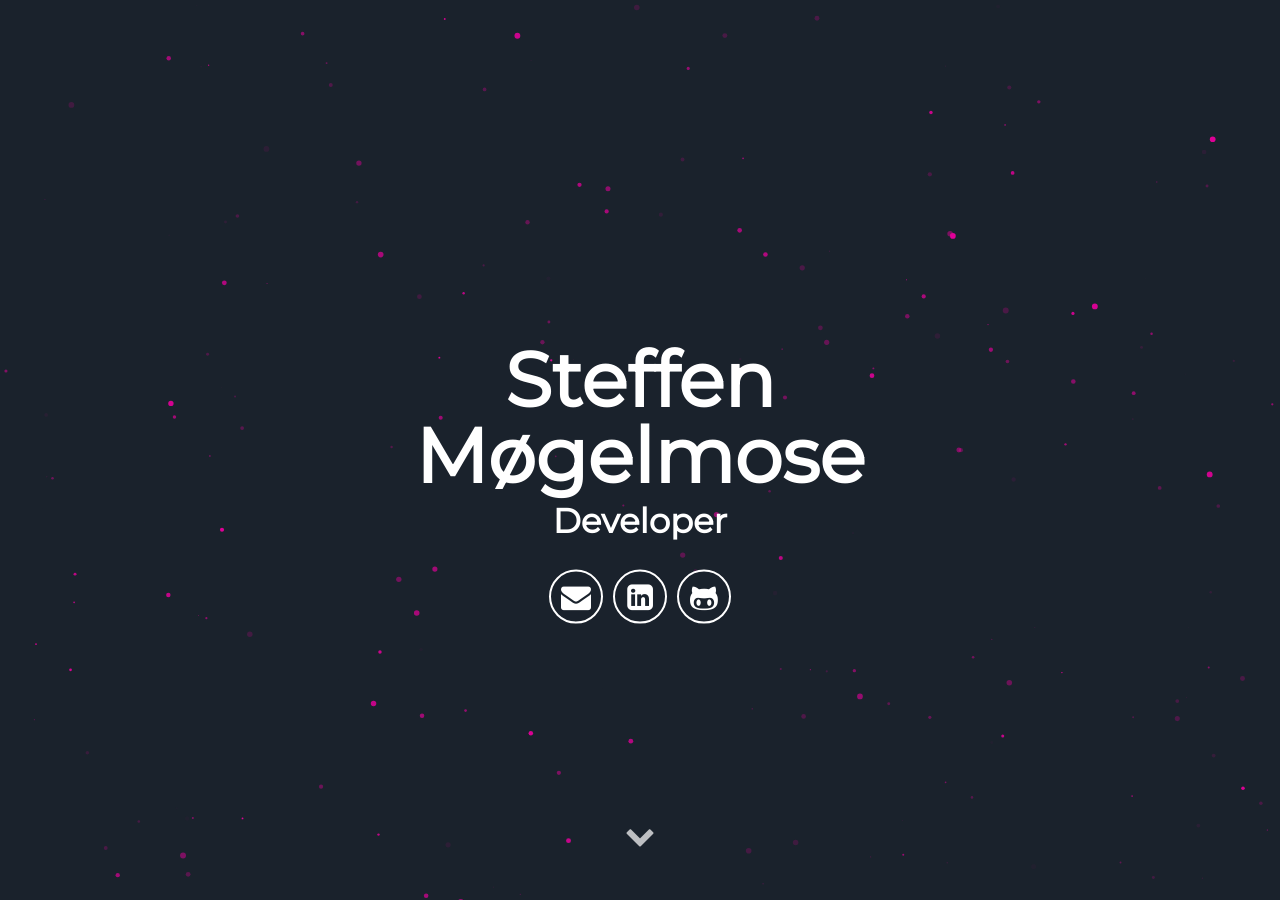
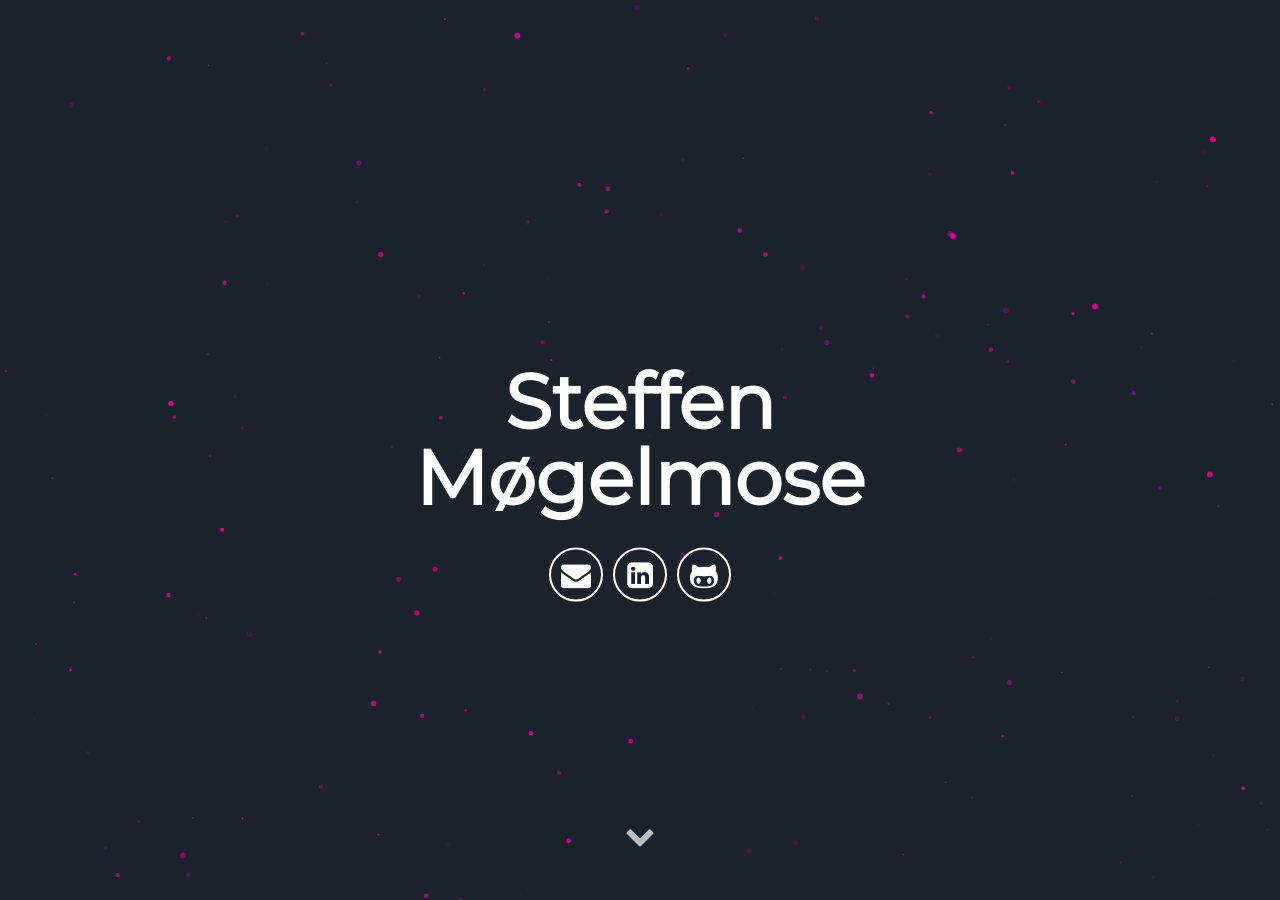
Before and after one commit to smogelmose/smogelmose.github.io, a Jekyll site: the page built from index.html, in a window 1280 px wide and 900 px high. Built offline with Jekyll 4.4.1, drawn with Linux system fonts in a browser that asks for light colours; some web fonts are replaced.

Commit message:
updated config

```diff
--- a/_config.yml
+++ b/_config.yml
@@ -1,5 +1,5 @@
 # Site settings
-title: mogelmose.org
+title: smogelmose.github.io
 description: This GitHub Pages site is powered by Jekyll 🧪
 # baseurl:
 # url: https://mogelmose.org
@@ -7,7 +7,7 @@ description: This GitHub Pages site is powered by Jekyll 🧪
 # User settings
 username: Steffen Møgelmose
 user_description:
-user_title: Developer
+user_title:
 email: steffen@mogelmose.org
 twitter_username: smogelmose
 github_username:  smogelmose
```
